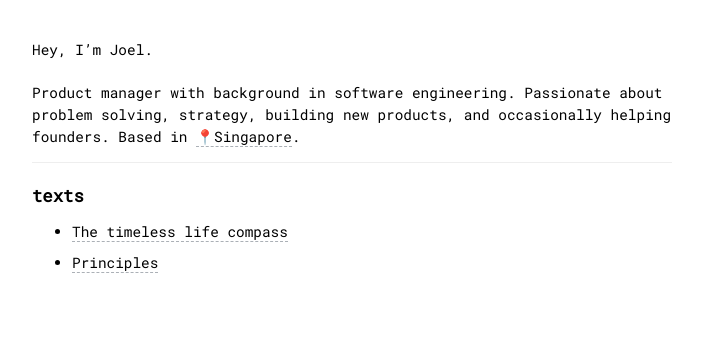
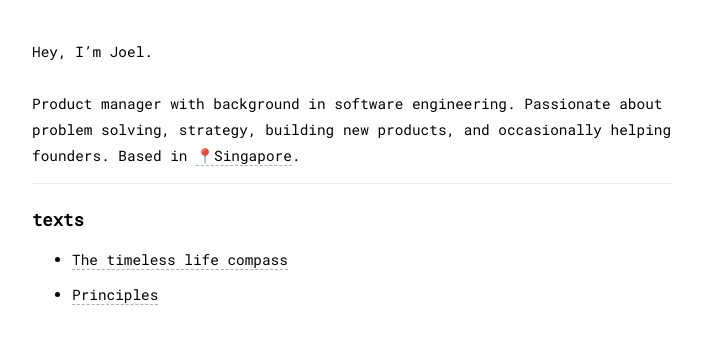
Before and after one commit to loverajoel/loverajoel.github.io, a Jekyll site: the page built from index.md, in a window 1280 px wide. Shown: the top 344 px of the page, without its empty margins (288-991 px from the left). Built offline with Jekyll 4.4.1, drawn with Linux system fonts in a browser that asks for light colours.

Commit message:
improve line height

```diff
--- a/assets/css/styles.css
+++ b/assets/css/styles.css
@@ -2,7 +2,7 @@
 
 body {
   font-family: 'Roboto Mono', monospace;
-  line-height: 1.5em;
+  line-height: 1.8em;
   font-size: 0.9em;
   color: #000;
   max-width: 40rem;
```
